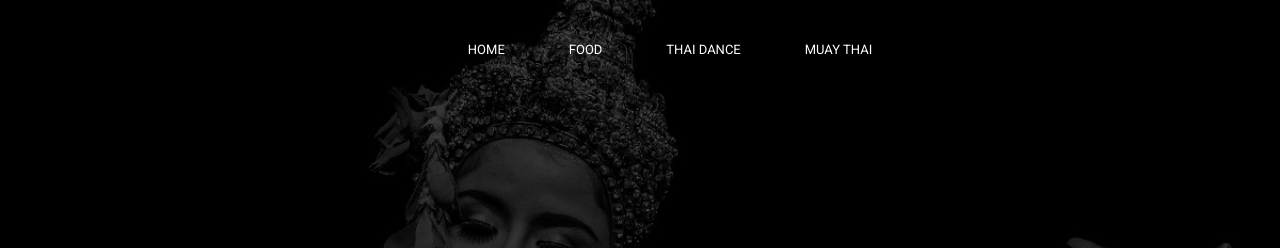
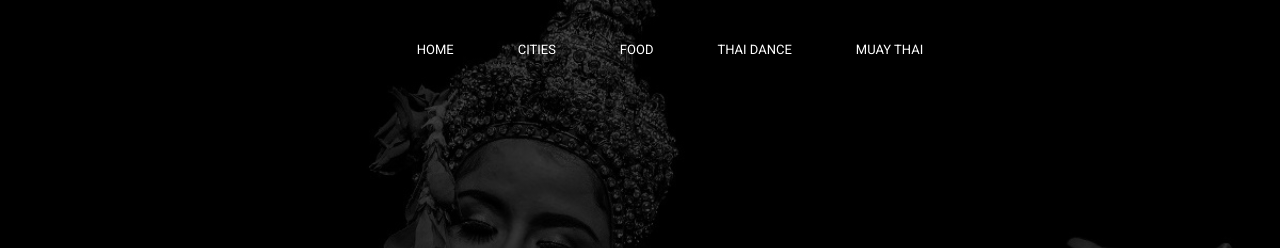
Before and after one commit to sannikos/Thaifood, a plain HTML site: page index.html in a window 1280 px wide. Shown: the top 248 px of the page. Drawn offline with Linux system fonts and the light colour scheme.

Commit message:
Update index.html

```diff
--- a/index.html
+++ b/index.html
@@ -14,6 +14,7 @@
           <nav>
                 <ul>
                     <li><a href="https://sannikos.github.io">HOME</a></li>
+                    <li><a href=" https://sannikos.github.io/cities.github.io/">CITIES</a></li>
                     <li><a href="https://sannikos.github.io/food.github.io/">FOOD</a></li>
                     <li><a href="https://sannikos.github.io/thaidance.github.io/">THAI DANCE</a></li>
                     <li><a href="https://sannikos.github.io/muaythai.github.io/">MUAY THAI</a></li>
```
